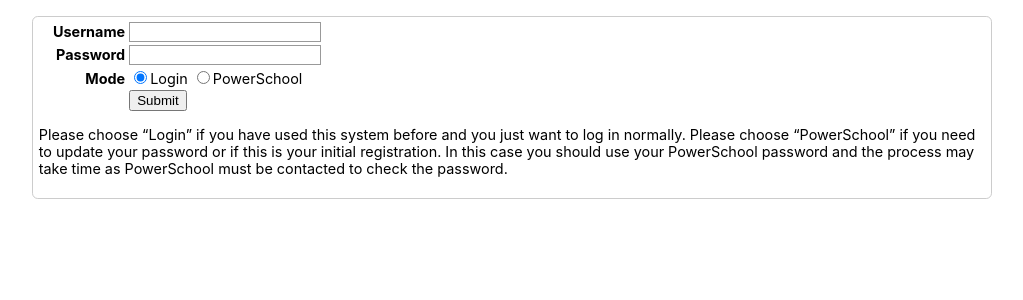
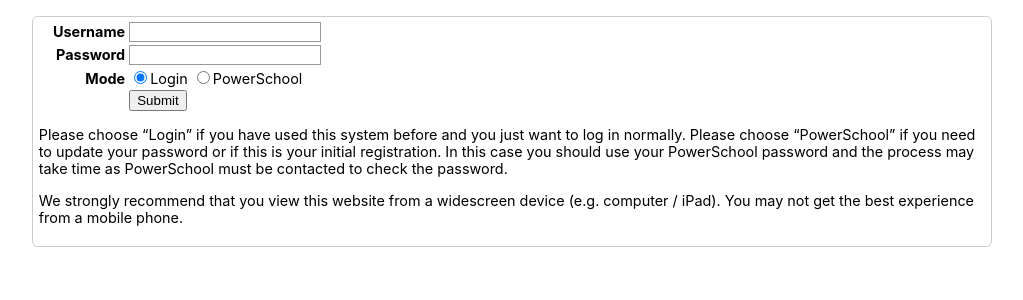
Before and after one commit to runxiyu/mentorweb, a Flask app: page /login in a window 1280 px wide. Shown: the part 74-374 px from the top of the page, without its empty margins (128-1151 px from the left). Run offline with Flask 3, Linux system fonts and the light colour scheme.

Commit message:
login widescreen suggestion

```diff
--- a/templates/login.html
+++ b/templates/login.html
@@ -46,6 +46,9 @@
 	<p>
 	Please choose “Login” if you have used this system before and you just want to log in normally. Please choose “PowerSchool” if you need to update your password or if this is your initial registration. In this case you should use your PowerSchool password and the process may take time as PowerSchool must be contacted to check the password.
 	</p>
+	<p>
+	We strongly recommend that you view this website from a widescreen device (e.g. computer / iPad). You may not get the best experience from a mobile phone.
+	</p>
 </form>
 </div>
 </body>
```
